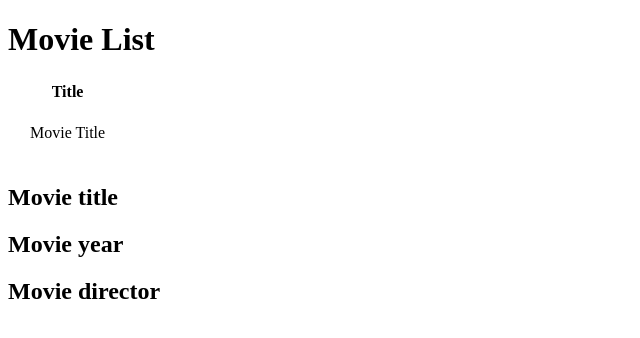
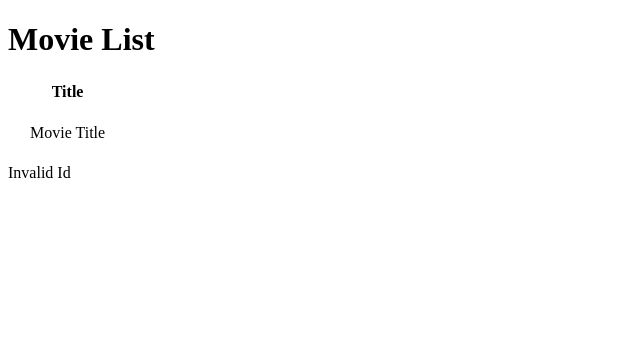
Before and after one commit to PrashantPatil31/Movie-Directory---Class-based-components-React-Handling-Side-Effects-Controlle---s7uql240q8ej, a React app: page / in a window 1280 px wide. Shown: the top 338 px of the page, without its empty margins (0-640 px from the left). Built offline with nearby package versions, Linux system fonts and the light colour scheme.

Commit message:
Update App.js

```diff
--- a/src/components/App.js
+++ b/src/components/App.js
@@ -1,15 +1,23 @@
-import React from "react";
+import React, {useState}from "react";
 import "../styles/App.css";
 import Movie from "./Movie";
 import MoviesList from "./MoviesList";
 
 const App = () => {
 
+  const [val, setVal] = useState([])
+  function call(val){
+    setVal(val)
+  }
+  // console.log(val.length===0)
+
   return (
     <div id="main">
       <h1>Movie List</h1>
-      <MoviesList />
-      <Movie />
+      <MoviesList function={call}/>
+      {
+        val.length===0 ? <div id="movies-banner">Invalid Id</div>: <Movie Movie_director={val.director} Movie_year={val.year}  Movie_title={val.title}/>
+      }
     </div>
   );
 };
```
